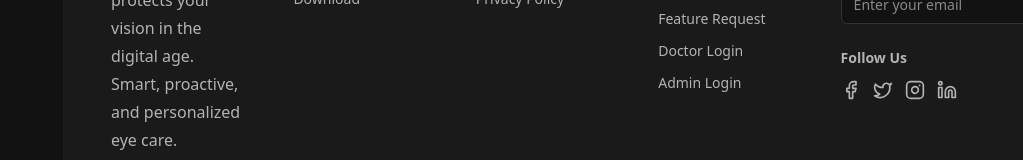
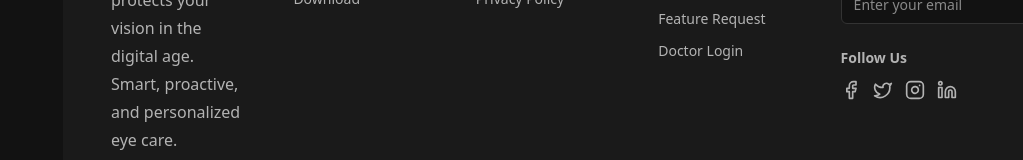
Before and after one commit to obaid069/Blinkfit_Website, a React (Vite) app in the folder frontend/: page / in a window 1280 px wide. Shown: the part 2969-3129 px from the top of the page, without its empty margins (257-1280 px from the left). Built offline with nearby package versions, Linux system fonts and the light colour scheme; no server answers.

Commit message:
Remove Admin Login link from footer

```diff
--- a/frontend/src/components/Footer.jsx
+++ b/frontend/src/components/Footer.jsx
@@ -45,7 +45,6 @@ const Footer = () => {
       { name: 'Bug Report', href: '/contact' },
       { name: 'Feature Request', href: '/contact' },
       { name: 'Doctor Login', href: '/doctor/login' },
-      { name: 'Admin Login', href: '/admin/login' },
     ],
   };
 
```
